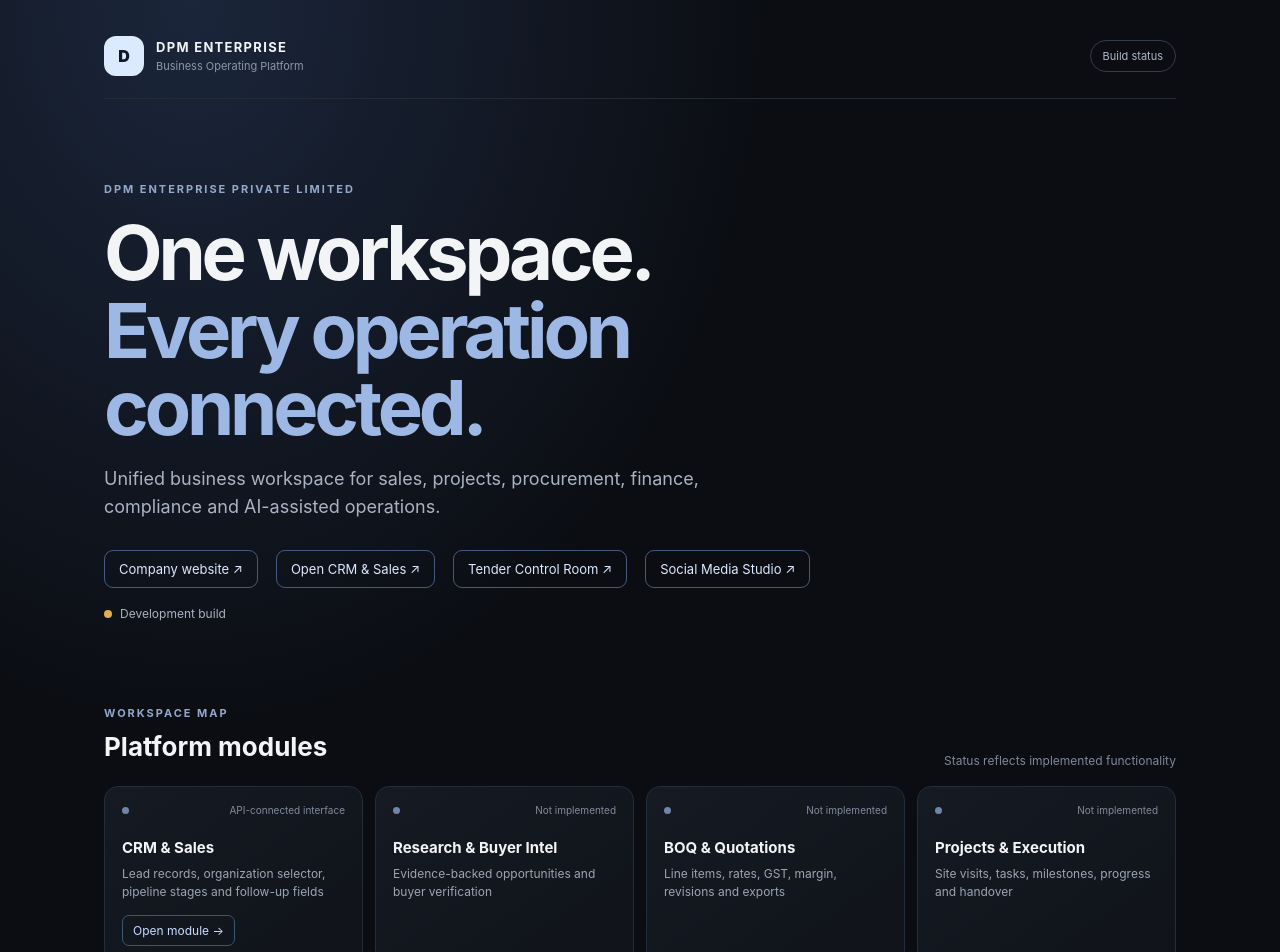
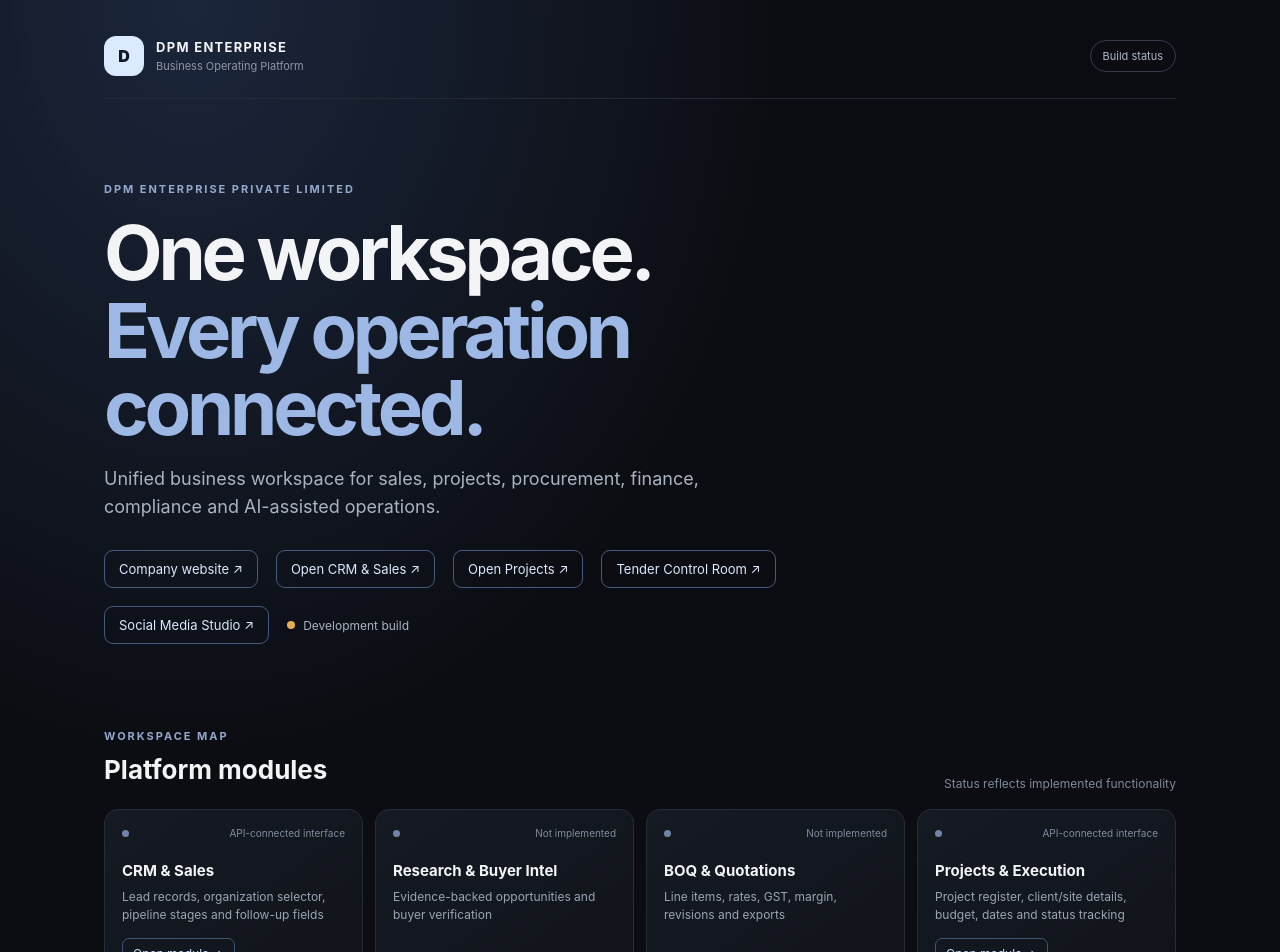
Before and after one commit to dpmenterprise2007-art/dpm-enterprise-depository, a Next.js app: page / in a window 1280 px wide. Shown: the top 952 px of the page. Built offline with nearby package versions, Linux system fonts and the light colour scheme.

Commit message:
Link Projects module from dashboard

```diff
--- a/src/app/page.tsx
+++ b/src/app/page.tsx
@@ -4,7 +4,7 @@ const modules = [
   ['CRM & Sales', 'Lead records, organization selector, pipeline stages and follow-up fields', 'API-connected interface', '/crm'],
   ['Research & Buyer Intel', 'Evidence-backed opportunities and buyer verification', 'Not implemented', null],
   ['BOQ & Quotations', 'Line items, rates, GST, margin, revisions and exports', 'Not implemented', null],
-  ['Projects & Execution', 'Site visits, tasks, milestones, progress and handover', 'Not implemented', null],
+  ['Projects & Execution', 'Project register, client/site details, budget, dates and status tracking', 'API-connected interface', '/projects'],
   ['Procurement & Inventory', 'Vendors, RFQs, purchase orders, stock and manufacturing', 'Not implemented', null],
   ['Finance & Compliance', 'Invoices, GST, receivables, payables, ledger and compliance', 'Not implemented', null],
   ['Marketing & Website', 'SEO, enquiries, content quality and publishing workflows', 'Not implemented', null],
@@ -15,7 +15,7 @@ export default function Home() {
   return (
     <main className="shell">
       <header className="topbar"><div className="brand"><span className="mark">D</span><div><strong>DPM ENTERPRISE</strong><small>Business Operating Platform</small></div></div><span className="pill">Build status</span></header>
-      <section className="hero"><p className="eyebrow">DPM ENTERPRISE PRIVATE LIMITED</p><h1>One workspace.<br/><span>Every operation connected.</span></h1><p className="intro">Unified business workspace for sales, projects, procurement, finance, compliance and AI-assisted operations.</p><div className="hero-actions"><a href="https://www.dpmenterprise.in" target="_blank" rel="noreferrer">Company website ↗</a><Link href="/crm">Open CRM & Sales ↗</Link><a href="/tender-control-room.html">Tender Control Room ↗</a><a href="/social-studio.html">Social Media Studio ↗</a><span className="status"><i/> Development build</span></div></section>
+      <section className="hero"><p className="eyebrow">DPM ENTERPRISE PRIVATE LIMITED</p><h1>One workspace.<br/><span>Every operation connected.</span></h1><p className="intro">Unified business workspace for sales, projects, procurement, finance, compliance and AI-assisted operations.</p><div className="hero-actions"><a href="https://www.dpmenterprise.in" target="_blank" rel="noreferrer">Company website ↗</a><Link href="/crm">Open CRM & Sales ↗</Link><Link href="/projects">Open Projects ↗</Link><a href="/tender-control-room.html">Tender Control Room ↗</a><a href="/social-studio.html">Social Media Studio ↗</a><span className="status"><i/> Development build</span></div></section>
       <section className="section"><div className="section-head"><div><p className="eyebrow">WORKSPACE MAP</p><h2>Platform modules</h2></div><span className="muted">Status reflects implemented functionality</span></div><div className="grid">{modules.map(([name,desc,status,href])=><article className="module" key={name}><div className="module-top"><span className="dot"/><span className="module-status">{status}</span></div><h3>{name}</h3><p>{desc}</p>{href&&<Link className="module-link" href={href}>Open module →</Link>}</article>)}</div></section>
       <section className="notice"><strong>Production status</strong><p>This application is still in development. CRM interface is connected to protected Worker APIs when configured with a Worker URL and admin token. Other modules are not yet implemented; do not treat this branch as a live production ERP.</p></section>
       <footer>© DPM Enterprise Private Limited · Enterprise OS</footer>
```
